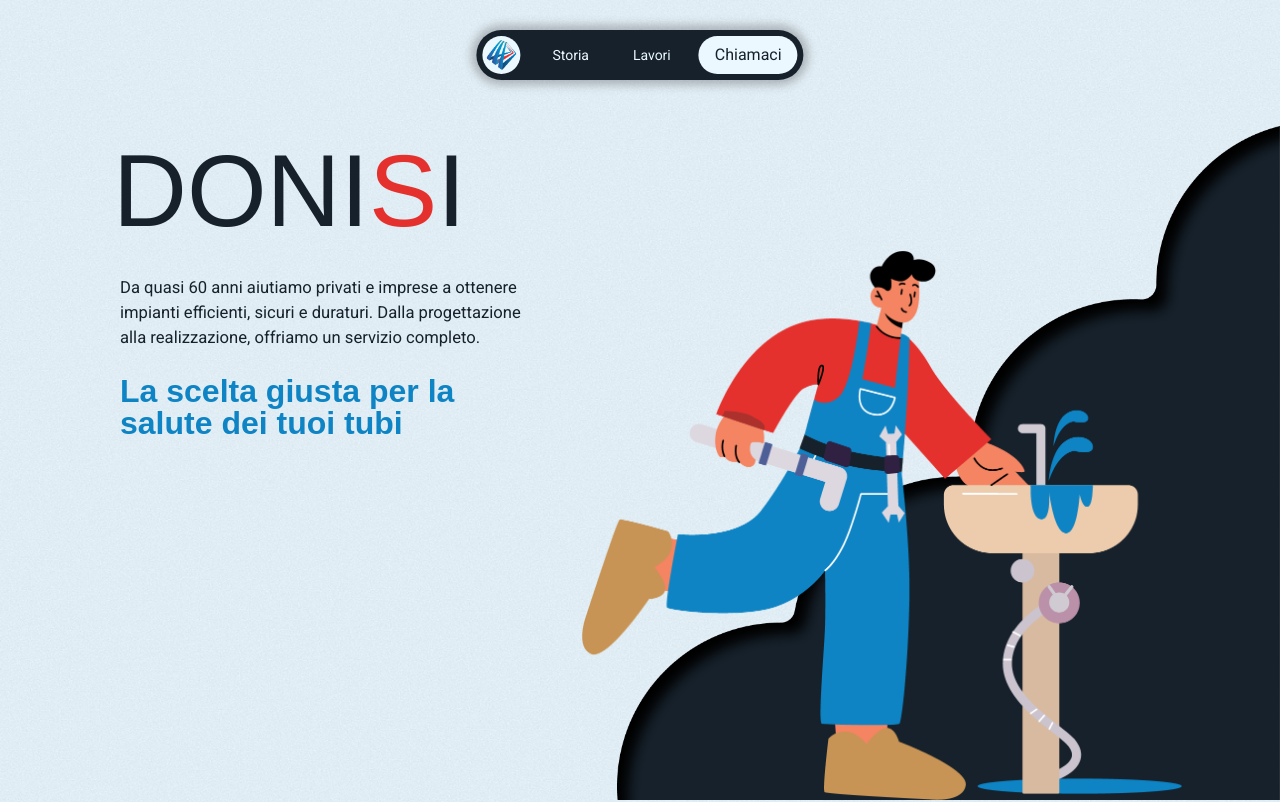
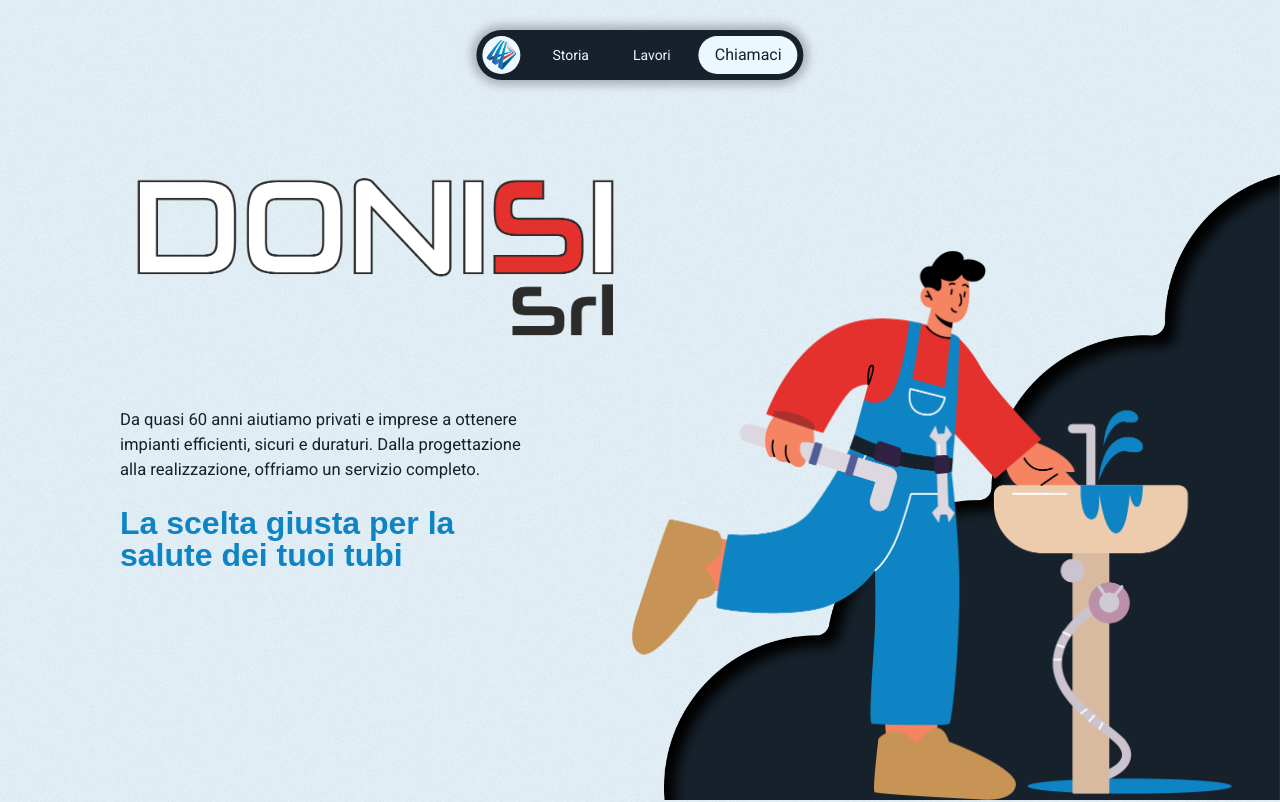
Before and after one commit to 7tebug/Donisi_React, a React (Vite) app in the folder frontend/: page / in a window 1280 px wide. Shown: the top 802 px of the page. Built offline with nearby package versions, Linux system fonts and the light colour scheme; a web font is replaced by a local one.

Commit message:
auto-commit for 2ef48d0f-4fbe-4f96-a614-244741f37f10

```diff
--- a/frontend/public/style.css
+++ b/frontend/public/style.css
@@ -64,6 +64,15 @@ h1{
   user-select: none;
   text-indent: -7px;
   text-align: left;
+}
+
+.hero-logo {
+  margin-top: 40px;
+  margin-bottom: 10px;
+  width: clamp(260px, 40vw, 520px);
+  height: auto;
+  user-select: none;
+  display: block;
 }
 h2{
   font-family:var(--script-font);
--- a/frontend/src/components/sections/HeroSection.tsx
+++ b/frontend/src/components/sections/HeroSection.tsx
@@ -4,9 +4,11 @@ const HeroSection: React.FC = () => {
   return (
     <section className="hero grid" id="home" data-testid="hero-section">
       <div className="hero-left container-flex" style={{ '--gap': '24px' } as React.CSSProperties}>
-        <h1>
-          DONI<span className="title-span">S</span>I
-        </h1>
+        <img
+          src="/img/logo/donisitext.png"
+          alt="Donisi"
+          className="hero-logo"
+        />
         <div className="container-flex" style={{ '--gap': '24px' } as React.CSSProperties}>
           <p>
             Da quasi 60 anni aiutiamo privati e imprese a ottenere impianti efficienti, sicuri e
```
